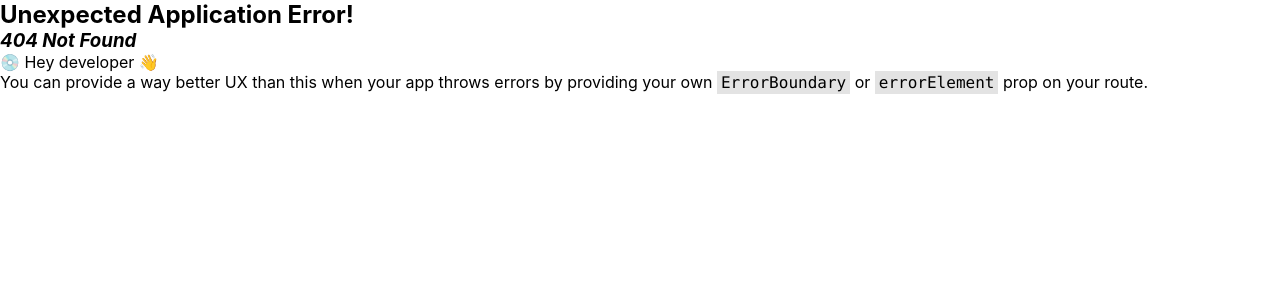
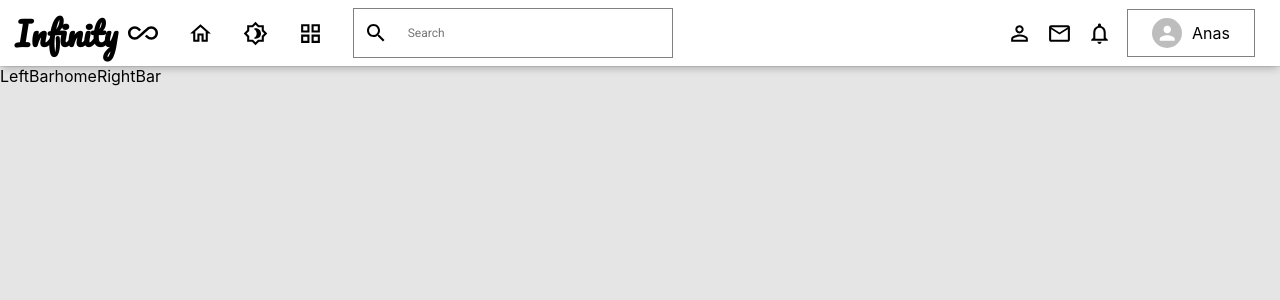
Before and after one commit to md-anas-sabah/Infinity---Social-Media-App, a React (Create React App) app: page / in a window 1280 px wide. Before the commit this address had no page. Shown: the top 300 px of the page. Built offline with nearby package versions, Linux system fonts and the light colour scheme.

Commit message:
ADDED: Navbar Component

```diff
--- a/src/App.css
+++ b/src/App.css
@@ -5,3 +5,9 @@
   margin: 0;
   box-sizing: border-box;
 }
+body {
+  background-color: #e5e5e5;
+}
+a {
+  text-decoration: none;
+}
--- a/src/App.js
+++ b/src/App.js
@@ -1,16 +1,63 @@
 import "./App.css";
 import SignUp from "./pages/signup/SignUp";
 import Login from "./pages/login/Login";
+import Home from "./pages/home/Home";
+import Profile from "./pages/profile/Profile";
 
 import {
   createBrowserRouter,
   RouterProvider,
   Route,
   Link,
+  Outlet,
+  Navigate,
 } from "react-router-dom";
+import NavBar from "./components/navbar/NavBar";
+import LeftBar from "./components/leftbar/LeftBar";
+import RightBar from "./components/rightbar/RightBar";
 
 function App() {
+  const currentUser = true;
+
+  const Layout = () => {
+    return (
+      <div>
+        <NavBar />
+        <div style={{ display: "flex" }}>
+          <LeftBar />
+          <Outlet />
+          <RightBar />
+        </div>
+      </div>
+    );
+  };
+
+  const ProtectedRoute = ({ children }) => {
+    if (!currentUser) {
+      return <Navigate to="/login" />;
+    }
+    return children;
+  };
+
   const router = createBrowserRouter([
+    {
+      path: "/",
+      element: (
+        <ProtectedRoute>
+          <Layout />
+        </ProtectedRoute>
+      ),
+      children: [
+        {
+          path: "/",
+          element: <Home />,
+        },
+        {
+          path: "/profile/:id",
+          element: <Profile />,
+        },
+      ],
+    },
     {
       path: "/login",
       element: <Login />,
--- /dev/null
+++ b/src/components/leftbar/LeftBar.js
@@ -0,0 +1,7 @@
+import React from "react";
+
+function LeftBar() {
+  return <div className="leftBar">LeftBar</div>;
+}
+
+export default LeftBar;
--- /dev/null
+++ b/src/components/navbar/NavBar.js
@@ -0,0 +1,58 @@
+import React from "react";
+import "./navbar.scss";
+import AllInclusiveIcon from "@mui/icons-material/AllInclusive";
+import HomeOutlinedIcon from "@mui/icons-material/HomeOutlined";
+import Brightness4OutlinedIcon from "@mui/icons-material/Brightness4Outlined";
+import GridViewOutlinedIcon from "@mui/icons-material/GridViewOutlined";
+import SearchOutlinedIcon from "@mui/icons-material/SearchOutlined";
+import PersonOutlineOutlinedIcon from "@mui/icons-material/PersonOutlineOutlined";
+import EmailOutlinedIcon from "@mui/icons-material/EmailOutlined";
+import NotificationsNoneOutlinedIcon from "@mui/icons-material/NotificationsNoneOutlined";
+import { Avatar } from "@mui/material";
+import { Link } from "react-router-dom";
+
+function NavBar() {
+  return (
+    <div className="navbar">
+      <div className="left">
+        <Link>
+          {" "}
+          <h1>
+            Infinity{" "}
+            <AllInclusiveIcon style={{ height: "30px", width: "30px" }} />
+          </h1>
+        </Link>
+        <HomeOutlinedIcon
+          style={{ width: "25px", height: "25px", cursor: "pointer" }}
+        />
+        <Brightness4OutlinedIcon
+          style={{ width: "25px", height: "25px", cursor: "pointer" }}
+        />
+        <GridViewOutlinedIcon
+          style={{ width: "25px", height: "25px", cursor: "pointer" }}
+        />
+        <div className="search">
+          <SearchOutlinedIcon style={{ marginLeft: "10px" }} />
+          <input type="text" placeholder="Search" />
+        </div>
+      </div>
+      <div className="right">
+        <PersonOutlineOutlinedIcon
+          style={{ width: "25px", height: "25px", cursor: "pointer" }}
+        />
+        <EmailOutlinedIcon
+          style={{ width: "25px", height: "25px", cursor: "pointer" }}
+        />
+        <NotificationsNoneOutlinedIcon
+          style={{ width: "25px", height: "25px", cursor: "pointer" }}
+        />
+        <div className="user">
+          <Avatar style={{ width: "30px", height: "30px" }} />
+          <p>Anas</p>
+        </div>
+      </div>
+    </div>
+  );
+}
+
+export default NavBar;
--- /dev/null
+++ b/src/components/navbar/navbar.scss
@@ -0,0 +1,59 @@
+.navbar {
+  display: flex;
+  min-height: 4rem;
+  background-color: #fff;
+  padding: 5px;
+  box-shadow: rgba(0, 0, 0, 0.25) 0px 4px 8px -2px,
+    rgba(0, 0, 0, 0.08) 0px 0px 0px 1px;
+  justify-content: space-between;
+  .left {
+    display: flex;
+    align-items: center;
+    gap: 30px;
+    h1 {
+      display: flex;
+      align-items: center;
+      gap: 10px;
+      margin-left: 10px;
+      font-family: "Pacifico";
+      color: black;
+    }
+    .search {
+      display: flex;
+      flex-direction: row;
+      justify-content: center;
+      align-items: center;
+      width: 20rem;
+      min-height: 3rem;
+      border: 1px solid grey;
+      input {
+        width: 18rem;
+        height: 3rem;
+        border: none;
+        padding: 20px;
+        font-size: 12px;
+        font-family: "Roboto";
+        &:focus {
+          outline: none;
+        }
+      }
+    }
+  }
+
+  .right {
+    display: flex;
+    gap: 15px;
+    align-items: center;
+    margin-right: 20px;
+    .user {
+      display: flex;
+      flex-direction: row;
+      align-items: center;
+      justify-content: center;
+      gap: 10px;
+      min-height: 3rem;
+      width: 8rem;
+      border: 1px solid grey;
+    }
+  }
+}
--- /dev/null
+++ b/src/components/rightbar/RightBar.js
@@ -0,0 +1,8 @@
+import React from "react";
+import './rightBar.scss'
+
+function RightBar() {
+  return <div className="rightBar">RightBar</div>;
+}
+
+export default RightBar;
```
Also changed, not shown: src/components/rightbar/rightBar.scss (added).
